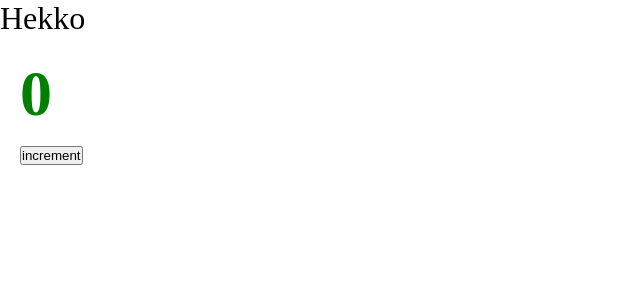
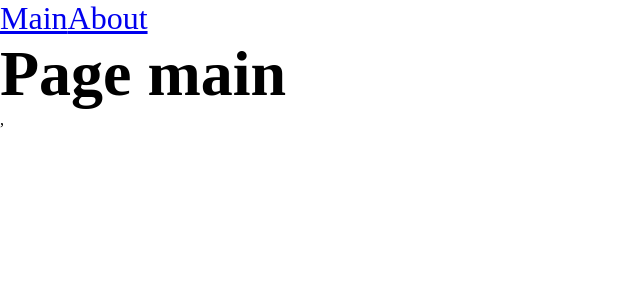
Before and after one commit to foraudo/production-project, a React app: page / in a window 1280 px wide. Shown: the top 300 px of the page, without its empty margins (0-640 px from the left). Built offline with nearby package versions, Linux system fonts and the light colour scheme.

Commit message:
Роутинг Code splitting Lazy Suspence

```diff
--- a/package.json
+++ b/package.json
@@ -16,6 +16,7 @@
     "@types/node": "^17.0.21",
     "@types/react": "^17.0.39",
     "@types/react-dom": "^17.0.11",
+    "@types/react-router-dom": "^5.3.3",
     "@types/webpack": "^5.28.0",
     "@types/webpack-dev-server": "^4.7.2",
     "css-loader": "^6.6.0",
@@ -33,6 +34,7 @@
   },
   "dependencies": {
     "react": "^17.0.2",
-    "react-dom": "^17.0.2"
+    "react-dom": "^17.0.2",
+    "react-router-dom": "^6.2.1"
   }
 }
--- a/src/App.tsx
+++ b/src/App.tsx
@@ -1,12 +1,20 @@
-import React from 'react';
-import Counter from './components/Counter';
+import React, { Suspense } from 'react';
+import { BrowserRouter, Link, Route, Routes } from 'react-router-dom';
 import './index.scss';
+import { AboutPageAsync } from './pages/AboutPage/AboutPage.async';
+import { MainPageAsync } from './pages/MainPage/MainPage.async';
 
 const App = () => {
   return (
     <div className="app">
-      <p>Hekko</p>
-      <Counter />
+      <Link to="/">Main</Link>
+      <Link to="/about">About</Link>
+      <Suspense fallback={<div>Loading ....</div>}>
+        <Routes>
+          <Route path="/" element={<MainPageAsync />}></Route>
+          <Route path="/about" element={<AboutPageAsync />}></Route>
+        </Routes>
+      </Suspense>
     </div>
   );
 };
--- a/src/index.tsx
+++ b/src/index.tsx
@@ -1,7 +1,10 @@
 import { render } from 'react-dom';
+import { BrowserRouter } from 'react-router-dom';
 import App from './App';
 
 render(
+  <BrowserRouter>
     <App />,
+  </BrowserRouter>,
   document.getElementById('root'),
 );
--- /dev/null
+++ b/src/pages/AboutPage/AboutPage.async.tsx
@@ -0,0 +1,9 @@
+import { lazy } from 'react';
+
+export const AboutPageAsync = lazy(
+  () =>
+    new Promise((resolve) => {
+      // @ts-ignore
+      setTimeout(() => resolve(import('./AboutPage')), 1500);
+    }),
+);
--- /dev/null
+++ b/src/pages/AboutPage/AboutPage.tsx
@@ -0,0 +1,11 @@
+import React from 'react';
+
+const AboutPage = () => {
+  return (
+    <div>
+      <h1> Страница о</h1>
+    </div>
+  );
+};
+
+export default AboutPage;
--- /dev/null
+++ b/src/pages/MainPage/MainPage.async.tsx
@@ -0,0 +1,3 @@
+import React, { lazy } from 'react';
+
+export const MainPageAsync = lazy(() => import('./MainPage'))
--- /dev/null
+++ b/src/pages/MainPage/MainPage.tsx
@@ -0,0 +1,11 @@
+import React from 'react';
+
+const MainPage = () => {
+  return (
+    <div>
+      <h1>Page main</h1>
+    </div>
+  );
+};
+
+export default MainPage;
--- a/tsconfig.json
+++ b/tsconfig.json
@@ -5,7 +5,7 @@
     // Однако это не означает, что теперь вовсе нельзя использовать any.
     // Это означает лишь, что в подобных ситуация разработчик должен явно писать any,
     "noImplicitAny": true,
-    "module": "es6",
+    "module": "ESNext",
     // В какую спецификацию компилируем: для поддержки большинства браузеров
     "target": "es5",
     "jsx": "react-jsx",
```
Also changed, not shown: 2 other files (tests, documents, lock files or other folders).
